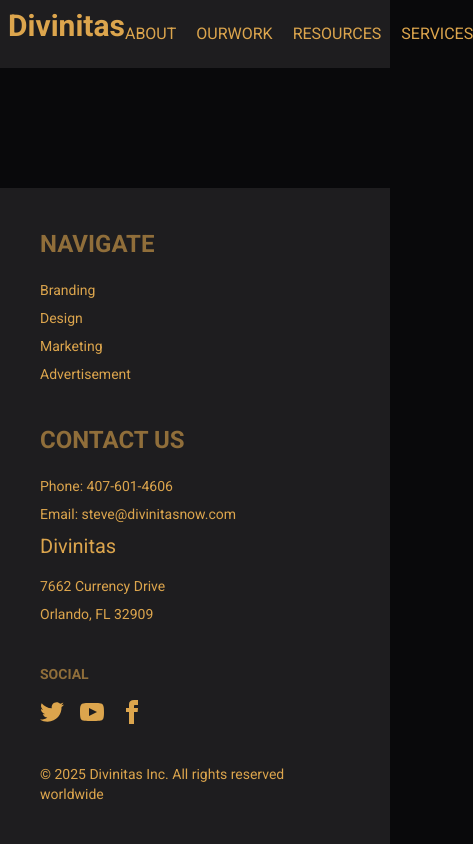
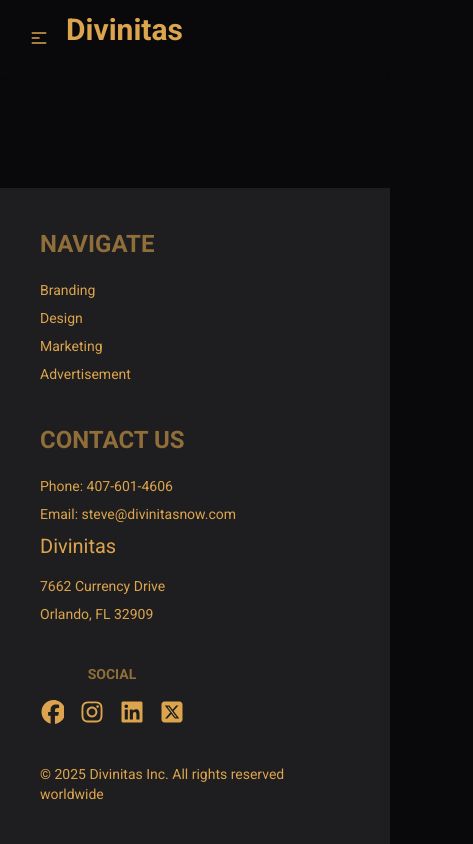
Before and after one commit to JGuzman87/divinitas, a Next.js app: page / in a window 390 px wide. Shown: the whole page, 473 px wide, since content can reach past the window. Built offline with nearby package versions, Linux system fonts and the light colour scheme.

Commit message:
added links to social

```diff
--- a/components/Footer.jsx
+++ b/components/Footer.jsx
@@ -1,7 +1,6 @@
-import React from 'react'
+import React from "react";
 const Footer = () => {
-
-    const currentYear = new Date().getFullYear();
+  const currentYear = new Date().getFullYear();
   return (
     <footer className="footer sm:footer-horizontal bg-base-300 text-base-content p-10 mt-auto">
       <nav>
@@ -19,40 +18,51 @@ const Footer = () => {
         <p>7662 Currency Drive</p>
         <p>Orlando, FL 32909</p>
       </div>
-      <nav>
-        <h6 className="footer-title">Social</h6>
+      <nav className=" flex flex-col justify-center">
+        <h6 className="footer-title flex self-center">Social</h6>
         <div className="grid grid-flow-col gap-4">
-          <a>
-            <svg
-              xmlns="http://www.w3.org/2000/svg"
-              width="24"
-              height="24"
-              viewBox="0 0 24 24"
-              className="fill-current"
-            >
-              <path d="M24 4.557c-.883.392-1.832.656-2.828.775 1.017-.609 1.798-1.574 2.165-2.724-.951.564-2.005.974-3.127 1.195-.897-.957-2.178-1.555-3.594-1.555-3.179 0-5.515 2.966-4.797 6.045-4.091-.205-7.719-2.165-10.148-5.144-1.29 2.213-.669 5.108 1.523 6.574-.806-.026-1.566-.247-2.229-.616-.054 2.281 1.581 4.415 3.949 4.89-.693.188-1.452.232-2.224.084.626 1.956 2.444 3.379 4.6 3.419-2.07 1.623-4.678 2.348-7.29 2.04 2.179 1.397 4.768 2.212 7.548 2.212 9.142 0 14.307-7.721 13.995-14.646.962-.695 1.797-1.562 2.457-2.549z"></path>
-            </svg>
-          </a>
-          <a>
-            <svg
-              xmlns="http://www.w3.org/2000/svg"
-              width="24"
-              height="24"
-              viewBox="0 0 24 24"
-              className="fill-current"
-            >
-              <path d="M19.615 3.184c-3.604-.246-11.631-.245-15.23 0-3.897.266-4.356 2.62-4.385 8.816.029 6.185.484 8.549 4.385 8.816 3.6.245 11.626.246 15.23 0 3.897-.266 4.356-2.62 4.385-8.816-.029-6.185-.484-8.549-4.385-8.816zm-10.615 12.816v-8l8 3.993-8 4.007z"></path>
-            </svg>
-          </a>
           <a href="https://www.facebook.com/DivinitasDisplays/?ref=hl#">
             <svg
               xmlns="http://www.w3.org/2000/svg"
               width="24"
               height="24"
-              viewBox="0 0 24 24"
+              viewBox="0 0 448 512"
               className="fill-current"
             >
-              <path d="M9 8h-3v4h3v12h5v-12h3.642l.358-4h-4v-1.667c0-.955.192-1.333 1.115-1.333h2.885v-5h-3.808c-3.596 0-5.192 1.583-5.192 4.615v3.385z"></path>
+              <path d="M512 256C512 114.6 397.4 0 256 0S0 114.6 0 256C0 376 82.7 476.8 194.2 504.5V334.2H141.4V256h52.8V222.3c0-87.1 39.4-127.5 125-127.5c16.2 0 44.2 3.2 55.7 6.4V172c-6-.6-16.5-1-29.6-1c-42 0-58.2 15.9-58.2 57.2V256h83.6l-14.4 78.2H287V510.1C413.8 494.8 512 386.9 512 256h0z" />
+            </svg>
+          </a>
+          <a href="https://www.instagram.com/divinitas_displays/">
+            <svg
+              xmlns="http://www.w3.org/2000/svg"
+              width="24"
+              height="24"
+              viewBox="0 0 448 512"
+              className="fill-current"
+            >
+              <path d="M224.1 141c-63.6 0-114.9 51.3-114.9 114.9s51.3 114.9 114.9 114.9S339 319.5 339 255.9 287.7 141 224.1 141zm0 189.6c-41.1 0-74.7-33.5-74.7-74.7s33.5-74.7 74.7-74.7 74.7 33.5 74.7 74.7-33.6 74.7-74.7 74.7zm146.4-194.3c0 14.9-12 26.8-26.8 26.8-14.9 0-26.8-12-26.8-26.8s12-26.8 26.8-26.8 26.8 12 26.8 26.8zm76.1 27.2c-1.7-35.9-9.9-67.7-36.2-93.9-26.2-26.2-58-34.4-93.9-36.2-37-2.1-147.9-2.1-184.9 0-35.8 1.7-67.6 9.9-93.9 36.1s-34.4 58-36.2 93.9c-2.1 37-2.1 147.9 0 184.9 1.7 35.9 9.9 67.7 36.2 93.9s58 34.4 93.9 36.2c37 2.1 147.9 2.1 184.9 0 35.9-1.7 67.7-9.9 93.9-36.2 26.2-26.2 34.4-58 36.2-93.9 2.1-37 2.1-147.8 0-184.8zM398.8 388c-7.8 19.6-22.9 34.7-42.6 42.6-29.5 11.7-99.5 9-132.1 9s-102.7 2.6-132.1-9c-19.6-7.8-34.7-22.9-42.6-42.6-11.7-29.5-9-99.5-9-132.1s-2.6-102.7 9-132.1c7.8-19.6 22.9-34.7 42.6-42.6 29.5-11.7 99.5-9 132.1-9s102.7-2.6 132.1 9c19.6 7.8 34.7 22.9 42.6 42.6 11.7 29.5 9 99.5 9 132.1s2.7 102.7-9 132.1z" />
+            </svg>
+          </a>
+          <a href="https://www.linkedin.com/company/divinitas-displays-llc/?originalSubdomain=ca">
+            <svg
+              xmlns="http://www.w3.org/2000/svg"
+              width="24"
+              height="24"
+              viewBox="0 0 448 512"
+              className="fill-current"
+            >
+              <path d="M416 32H31.9C14.3 32 0 46.5 0 64.3v383.4C0 465.5 14.3 480 31.9 480H416c17.6 0 32-14.5 32-32.3V64.3c0-17.8-14.4-32.3-32-32.3zM135.4 416H69V202.2h66.5V416zm-33.2-243c-21.3 0-38.5-17.3-38.5-38.5S80.9 96 102.2 96c21.2 0 38.5 17.3 38.5 38.5 0 21.3-17.2 38.5-38.5 38.5zm282.1 243h-66.4V312c0-24.8-.5-56.7-34.5-56.7-34.6 0-39.9 27-39.9 54.9V416h-66.4V202.2h63.7v29.2h.9c8.9-16.8 30.6-34.5 62.9-34.5 67.2 0 79.7 44.3 79.7 101.9V416z" />
+            </svg>
+          </a>
+          <a href="https://x.com/i/flow/login?redirect_after_login=%2Fdivinitas2013">
+            <svg
+              xmlns="http://www.w3.org/2000/svg"
+              width="24"
+              height="24"
+              viewBox="0 0 448 512"
+              className="fill-current"
+            >
+              <path d="M64 32C28.7 32 0 60.7 0 96V416c0 35.3 28.7 64 64 64H384c35.3 0 64-28.7 64-64V96c0-35.3-28.7-64-64-64H64zm297.1 84L257.3 234.6 379.4 396H283.8L209 298.1 123.3 396H75.8l111-126.9L69.7 116h98l67.7 89.5L313.6 116h47.5zM323.3 367.6L153.4 142.9H125.1L296.9 367.6h26.3z" />
             </svg>
           </a>
         </div>
@@ -63,6 +73,6 @@ const Footer = () => {
     //   <p className="flex justify-end">{`© ${currentYear} Divinitas Inc. All rights reserved worldwide`}</p>
     // </div>
   );
-}
+};
 
 export default Footer;
--- a/components/Nav.jsx
+++ b/components/Nav.jsx
@@ -8,12 +8,43 @@ const Nav = () => {
     const linkArr = ['about', 'ourWork', 'resources', 'services'];
 
   return (
-    <>
-      <div className="navbar bg-base-300 flex justify-between">
+    <div className="navbar bg-base-100 shadow-sm p-3">
+      <div className="navbar-start">
+        <div className="dropdown">
+          <div tabIndex={0} role="button" className="btn btn-ghost lg:hidden">
+            <svg
+              xmlns="http://www.w3.org/2000/svg"
+              className="h-5 w-5"
+              fill="none"
+              viewBox="0 0 24 24"
+              stroke="currentColor"
+            >
+              {" "}
+              <path
+                strokeLinecap="round"
+                strokeLinejoin="round"
+                strokeWidth="2"
+                d="M4 6h16M4 12h8m-8 6h16"
+              />{" "}
+            </svg>
+          </div>
+          <ul
+            tabIndex={0}
+            className="menu menu-sm dropdown-content bg-base-100 rounded-box z-1 mt-3 w-52 p-2 shadow"
+          >
+            {linkArr.map((arr) => (
+              <li key={arr}>
+                <Link href={"/" + arr}>{arr.toUpperCase()}</Link>
+              </li>
+            ))}
+          </ul>
+        </div>
         <Link href={"/"}>
           <h1>Divinitas</h1>
         </Link>
-        <ul className="w-md flex justify-center gap-5">
+      </div>
+      <div className="navbar-end hidden lg:flex">
+        <ul className="gap-3.5 flex justify-end">
           {linkArr.map((arr) => (
             <li key={arr}>
               <Link href={"/" + arr}>{arr.toUpperCase()}</Link>
@@ -21,8 +52,18 @@ const Nav = () => {
           ))}
         </ul>
       </div>
-    </>
+    </div>
 
+    /* <div className="navbar bg-base-300 flex justify-between">
+
+        <ul className="gap-3.5 flex justify-end">
+          {linkArr.map((arr) => (
+            <li key={arr}>
+              <Link href={"/" + arr}>{arr.toUpperCase()}</Link>
+            </li>
+          ))}
+        </ul>
+      </div> */
   );
 }
 
```
